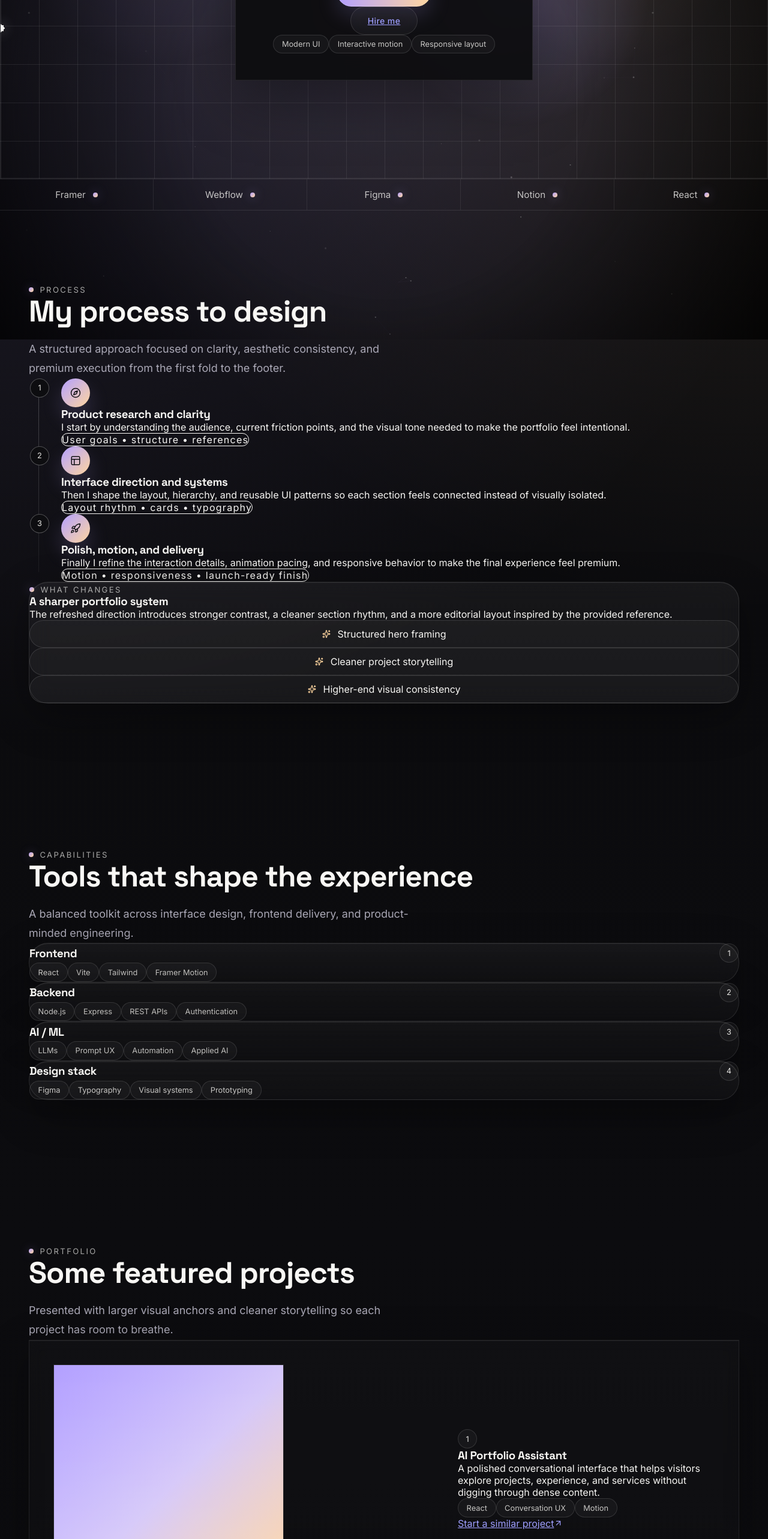
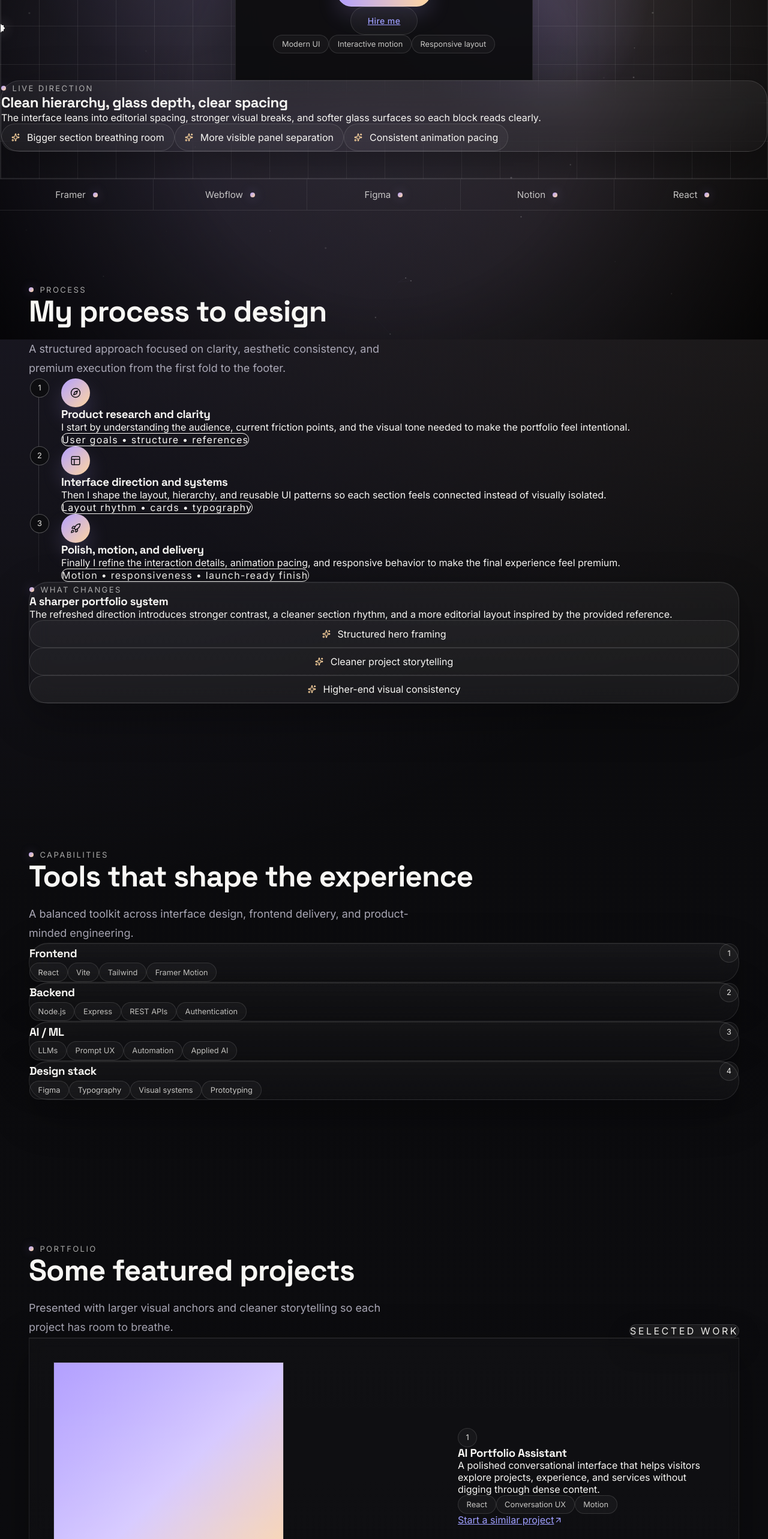
Before and after one commit to RishithSuresh/Portfolio, a React (Vite) app: page / in a window 1280 px wide. Shown: the part 234-2800 px from the top of the page at 60% size. Built offline with nearby package versions, Linux system fonts and the light colour scheme.

Commit message:
style: make ui changes more visible

```diff
--- a/src/components/HeroSection.jsx
+++ b/src/components/HeroSection.jsx
@@ -61,6 +61,7 @@ export const HeroSection = () => {
           <span className="star-pin left-0 top-1/2 -translate-x-1/2" />
           <span className="star-pin right-[16%] top-[22%]" />
 
+          <div className="relative z-10 grid gap-6 lg:grid-cols-[minmax(0,1.08fr)_minmax(16rem,0.72fr)] lg:items-stretch">
             <motion.div
               className="hero-card glass-effect-lg animate-fadeUp"
               initial={{ opacity: 0, y: 28 }}
@@ -108,6 +109,35 @@ export const HeroSection = () => {
                 ))}
               </div>
             </motion.div>
+
+            <motion.aside
+              className="glass-effect-lg flex flex-col justify-between gap-6 rounded-[2rem] p-6 sm:p-7 lg:p-8"
+              initial={{ opacity: 0, y: 20 }}
+              animate={{ opacity: 1, y: 0 }}
+              transition={{ duration: 0.75, delay: 0.22 }}
+            >
+              <div>
+                <span className="section-kicker">Live direction</span>
+                <h2 className="mt-5 font-grotesk text-2xl font-semibold text-white">Clean hierarchy, glass depth, clear spacing</h2>
+                <p className="mt-4 text-sm leading-8 text-muted">
+                  The interface leans into editorial spacing, stronger visual breaks, and softer glass surfaces so each block reads clearly.
+                </p>
+              </div>
+
+              <div className="space-y-3">
+                {[
+                  'Bigger section breathing room',
+                  'More visible panel separation',
+                  'Consistent animation pacing',
+                ].map((item) => (
+                  <div key={item} className="stat-chip justify-start text-sm text-white/82">
+                    <Sparkles size={14} className="text-[#ffd6a0]" />
+                    {item}
+                  </div>
+                ))}
+              </div>
+            </motion.aside>
+          </div>
         </div>
 
         <motion.div
--- a/src/components/ProjectsSection.jsx
+++ b/src/components/ProjectsSection.jsx
@@ -7,7 +7,20 @@ export const ProjectsSection = () => {
       title: 'AI Portfolio Assistant',
       description: 'A polished conversational interface that helps visitors explore projects, experience, and services without digging through dense content.',
       tech: ['React', 'Conversation UX', 'Motion'],
-    }
+      accent: 'from-[#8f92ff] via-[#d7c8ff] to-[#ffd6a0]',
+    },
+    {
+      title: 'Analytics Command Center',
+      description: 'A clean analytics workspace with high-contrast hierarchy, concise data framing, and responsive panels for decision-ready reporting.',
+      tech: ['Dashboards', 'Visual hierarchy', 'Data UI'],
+      accent: 'from-[#ffd39f] via-[#d8c8ff] to-[#8f92ff]',
+    },
+    {
+      title: 'Founders Launch Site',
+      description: 'A conversion-first product website designed with refined spacing, clear call-to-actions, and premium section transitions.',
+      tech: ['Brand systems', 'Conversion design', 'Responsive build'],
+      accent: 'from-[#8f92ff] via-[#beb3ff] to-[#ffd6a0]',
+    },
   ];
 
   return (
@@ -18,10 +31,16 @@ export const ProjectsSection = () => {
           whileInView={{ opacity: 1, y: 0 }}
           viewport={{ once: true }}
           transition={{ duration: 0.7 }}
+          className="flex flex-col gap-4"
         >
           <span className="section-kicker">Portfolio</span>
-          <h2 className="section-title mt-4">Some featured projects</h2>
-          <p className="section-subtitle">Presented with larger visual anchors and cleaner storytelling so each project has room to breathe.</p>
+          <div className="flex flex-wrap items-end justify-between gap-4">
+            <div>
+              <h2 className="section-title mt-4">Some featured projects</h2>
+              <p className="section-subtitle">Presented with larger visual anchors and cleaner storytelling so each project has room to breathe.</p>
+            </div>
+            <span className="floating-utility px-4 py-2 text-xs uppercase tracking-[0.22em] text-white/70">Selected work</span>
+          </div>
         </motion.div>
 
         <motion.div
@@ -38,19 +57,21 @@ export const ProjectsSection = () => {
               whileInView={{ opacity: 1, y: 0 }}
               viewport={{ once: true }}
               transition={{ duration: 0.6, delay: idx * 0.06 }}
-              whileHover={{ y: -6, scale: 1.01 }}
+              whileHover={{ y: -8, scale: 1.01 }}
               className="project-card glass-effect"
             >
               <div className={`project-preview ${idx % 2 === 1 ? 'lg:order-2 lg:justify-self-end' : ''}`}>
-                <img src="/src/assets/project-bg.svg" alt="project preview" className="w-full h-full object-cover" />
+                <div className={`h-full w-full bg-gradient-to-br ${project.accent}`} />
+                <div className="absolute inset-0 bg-[radial-gradient(circle_at_top_right,rgba(255,255,255,0.4),transparent_30%),linear-gradient(180deg,transparent,rgba(0,0,0,0.16))]" />
+                <span className="absolute left-4 top-4 rounded-full border border-white/20 bg-black/20 px-3 py-1 text-[0.65rem] uppercase tracking-[0.22em] text-white/80">0{idx + 1}</span>
               </div>
 
               <div className={`flex flex-col justify-center ${idx % 2 === 1 ? 'lg:order-1' : ''}`}>
                 <span className="number-pill">{idx + 1}</span>
-                <h3 className="mt-5 font-grotesk text-3xl font-semibold text-white">{project.title}</h3>
-                <p className="mt-4 max-w-lg text-sm leading-7 text-muted sm:text-base">{project.description}</p>
+                <h3 className="mt-5 max-w-xl font-grotesk text-3xl font-semibold leading-[1.08] text-white sm:text-[2.35rem]">{project.title}</h3>
+                <p className="mt-5 max-w-xl text-sm leading-8 text-muted sm:text-base">{project.description}</p>
 
-                <div className="mt-6 flex flex-wrap gap-2.5">
+                <div className="mt-7 flex flex-wrap gap-2.5">
                   {project.tech.map((tech) => (
                     <span key={tech} className="tag-pill">
                       {tech}
@@ -60,7 +81,7 @@ export const ProjectsSection = () => {
 
                 <motion.a
                   href="#contact"
-                  className="mt-8 inline-flex items-center gap-2 text-sm font-medium text-white transition-opacity hover:opacity-80"
+                  className="mt-9 inline-flex items-center gap-2 text-sm font-medium text-white transition-opacity hover:opacity-80"
                   whileHover={{ x: 4 }}
                 >
                   Start a similar project
```
Lines whose indentation alone changed are shown as unchanged.
